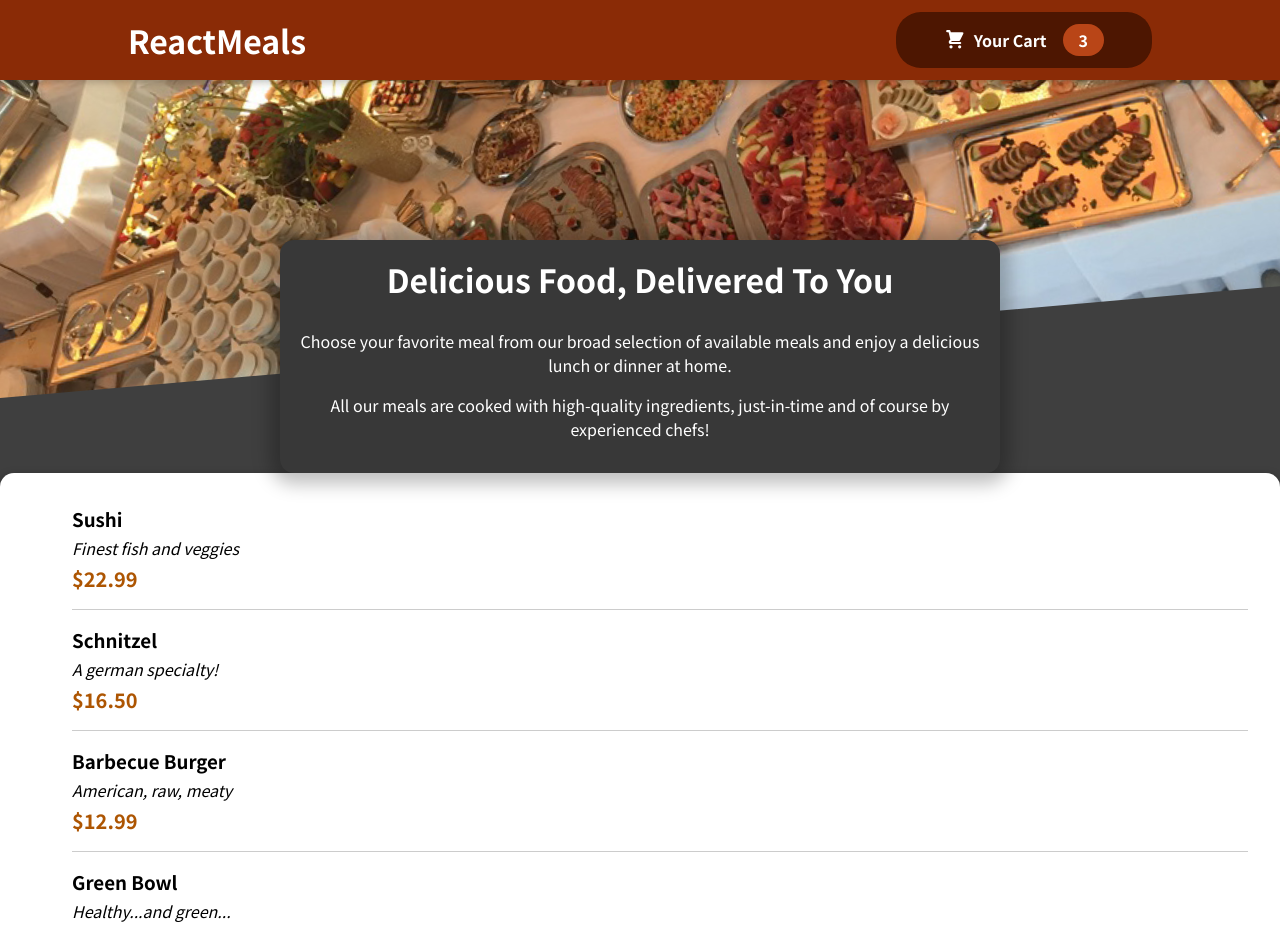
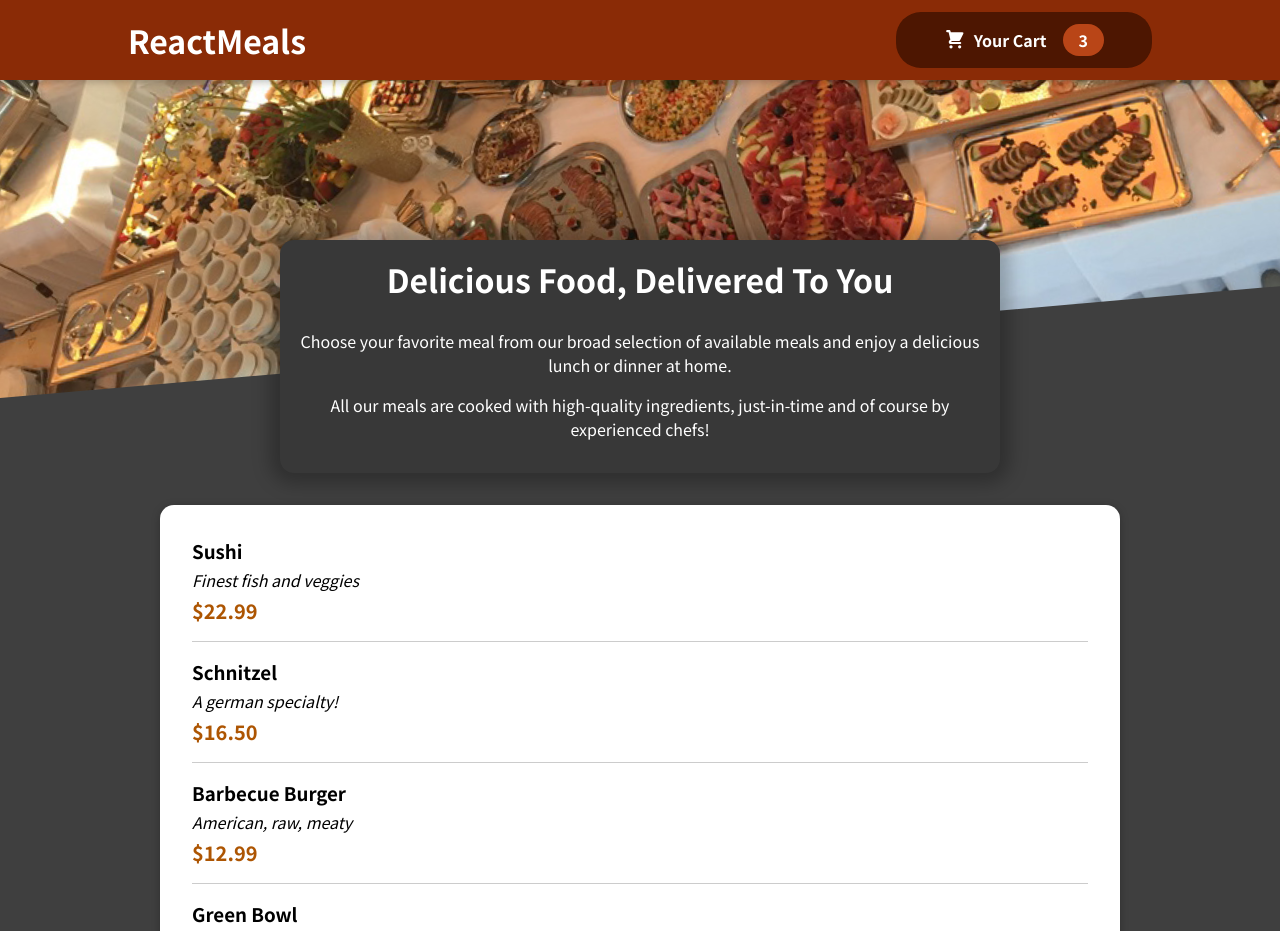
Before and after one commit to yasinkocadagli/food-order-app, a React (Create React App) app: page / in a window 1280 px wide. Shown: the top 931 px of the page. Built offline with nearby package versions, Linux system fonts and the light colour scheme.

Commit message:
error handling

```diff
--- a/src/Components/Meals/AvailableMeals.js
+++ b/src/Components/Meals/AvailableMeals.js
@@ -39,7 +39,7 @@ const AvailableMeals = () => {
     />
   ));
   return (
-    <section className={classes.meal}>
+    <section className={classes.meals}>
       <Card>
         <ul>{mealsList}</ul>
       </Card>
```
Also changed, not shown: src/Components/UI/Card.js (+4 -5 lines).
